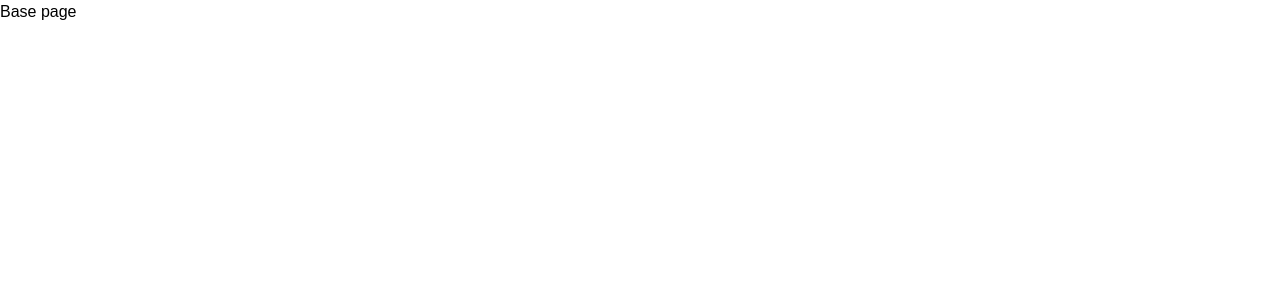
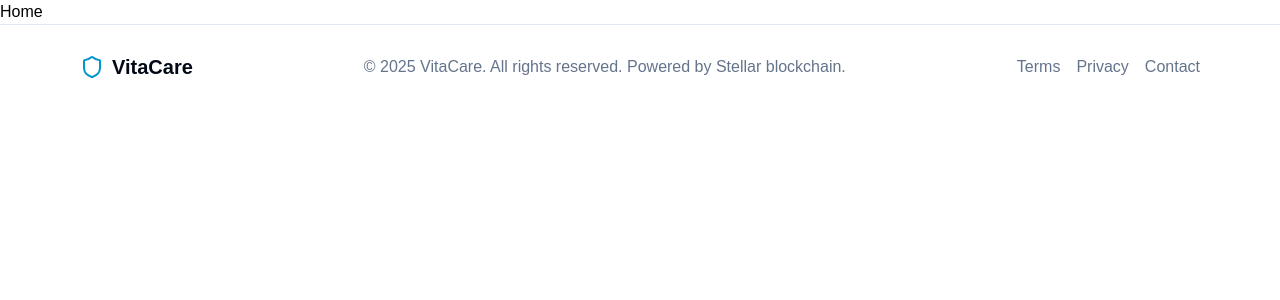
Before and after one commit to VitaCare-Organization/vitacare-dev, a Next.js app: page / in a window 1280 px wide. Shown: the top 300 px of the page. Built offline with nearby package versions, Linux system fonts and the light colour scheme.

Commit message:
Feature: Create Footer Component (#12)
* feat: the footer component

* chore: followed the atomic design structure

```diff
--- a/src/app/layout.tsx
+++ b/src/app/layout.tsx
@@ -1,5 +1,6 @@
 import type { Metadata } from "next";
 import "./globals.css";
+import Footer from "@/components/organisms/footer/Footer";
 
 export const metadata: Metadata = {
   title: "Create Next App",
@@ -15,6 +16,7 @@ export default function RootLayout({
     <html lang="en">
       <body>
         {children}
+        <Footer />
       </body>
     </html>
   );
--- a/src/app/page.tsx
+++ b/src/app/page.tsx
@@ -1,5 +1,3 @@
 export default function Home() {
-  return (
-    <p>Base page</p>
-  );
+  return <div>Home</div>;
 }
--- /dev/null
+++ b/src/components/organisms/footer/Footer.tsx
@@ -0,0 +1,23 @@
+import { Shield } from "lucide-react";
+
+export default function Footer() {
+  return (
+    <footer className="flex flex-col md:flex-row justify-between items-center px-8 md:px-20 py-5 md:py-7 border-t border-[#E2E8F0] text-center md:text-left">
+      <div className="flex items-center space-x-2">
+        <Shield className="text-[#0096CC]" />
+        <p className="font-bold text-xl text-[#020817]">VitaCare</p>
+      </div>
+
+      <p className="text-[#64748B] mt-2 md:mt-0">
+        &copy; {new Date().getFullYear()} VitaCare. All rights reserved. Powered
+        by Stellar blockchain.
+      </p>
+
+      <ul className="flex space-x-4 text-[#64748B] mt-2 md:mt-0 *:cursor-pointer">
+        <li>Terms</li>
+        <li>Privacy</li>
+        <li>Contact</li>
+      </ul>
+    </footer>
+  );
+}
```
Also changed, not shown: package.json (+7 -6 lines), 2 other files (tests, documents, lock files or other folders).
